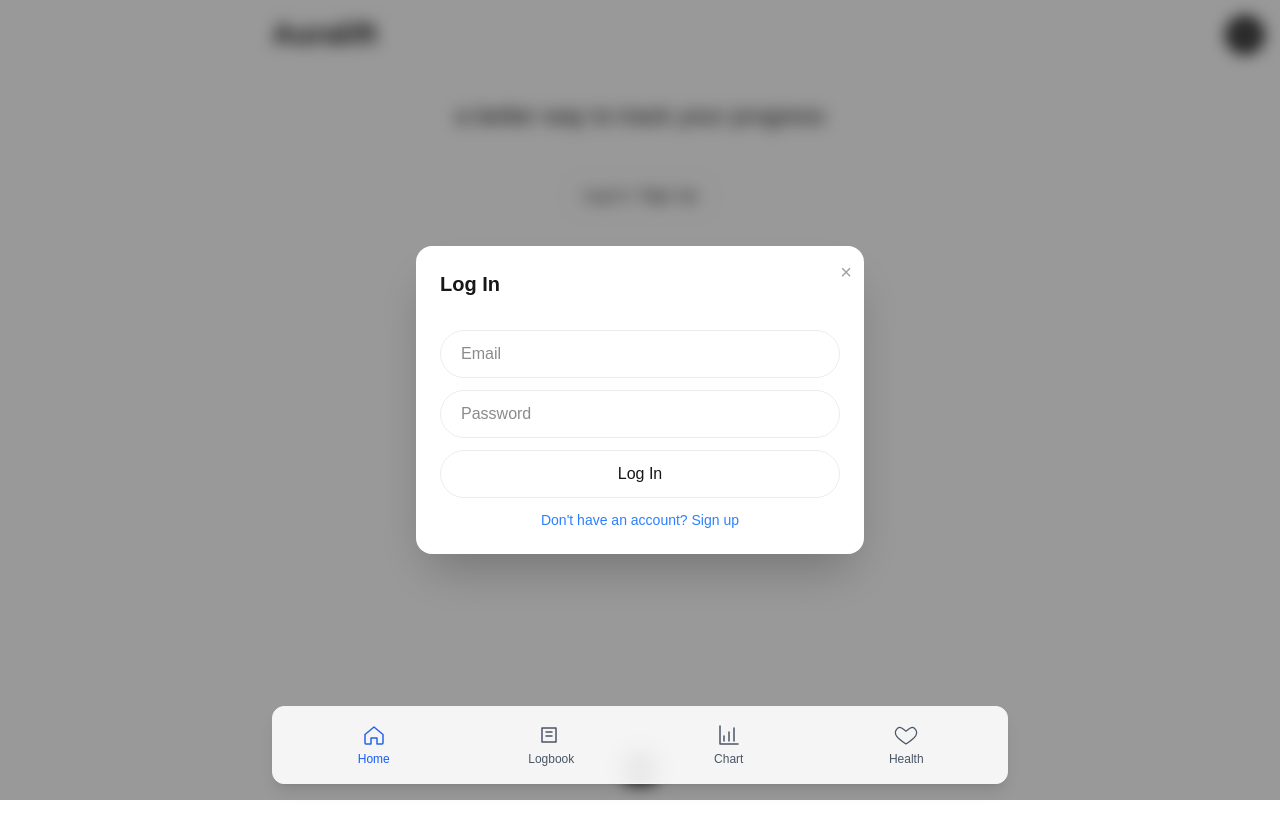
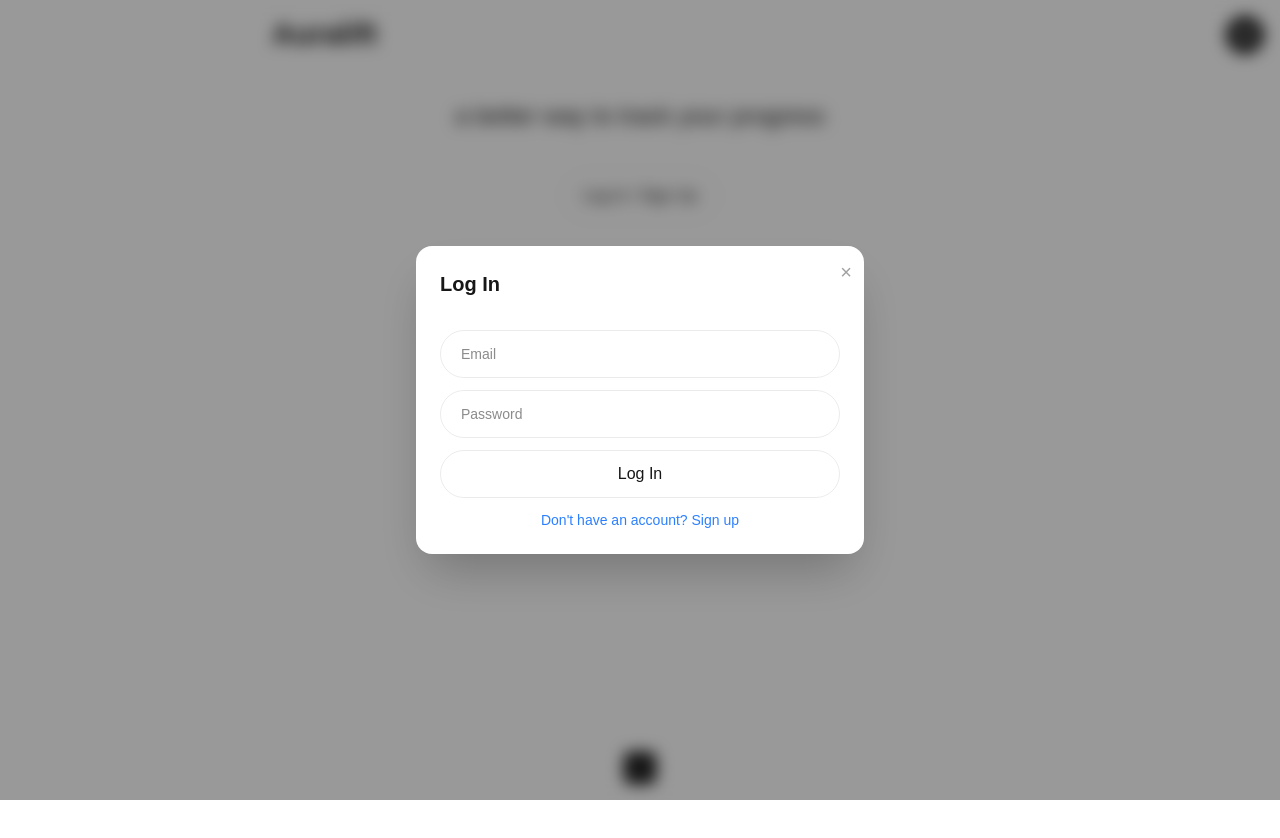
Before and after one commit to Mitchell-Conrad-20/workout-tracker, a Next.js app: page / in a window 1280 px wide. Both pictures are taken after a click on the button "Log In / Sign Up". Shown: the top 838 px of the page. Built offline with nearby package versions, Linux system fonts and the light colour scheme.

Commit message:
Finalized nav updates

```diff
--- a/components/BottomNav.tsx
+++ b/components/BottomNav.tsx
@@ -2,6 +2,7 @@
 import Link from 'next/link';
 import { usePathname } from 'next/navigation';
 import React from 'react';
+import { useAuthModal } from '@/hooks/useAuthModal';
 
 const IconHome = ({ active }: { active?: boolean }) => (
   <svg width="24" height="24" viewBox="0 0 24 24" fill="none" xmlns="http://www.w3.org/2000/svg" aria-hidden>
@@ -35,6 +36,7 @@ const IconHealth = ({ active }: { active?: boolean }) => (
 
 const BottomNav: React.FC = () => {
   const pathname = usePathname();
+  const { isAuthenticated } = useAuthModal();
 
   const items = [
     { href: '/', label: 'Home', Icon: IconHome },
@@ -43,8 +45,10 @@ const BottomNav: React.FC = () => {
     { href: '/health', label: 'Health', Icon: IconHealth },
   ];
 
+  if (!isAuthenticated) return null;
+
   return (
-    <div className="fixed bottom-4 left-0 right-0 z-50 pointer-events-none">
+    <div className="fixed bottom-4 left-0 right-0 z-20 pointer-events-none">
       <div className="max-w-3xl mx-auto px-4 pointer-events-auto">
         <nav className="w-full bg-white/90 dark:bg-neutral-900/90 backdrop-blur rounded-xl shadow-lg border border-gray-100 dark:border-neutral-800 px-3 py-2 flex justify-between items-center">
           {items.map((it) => {
--- a/components/Input.tsx
+++ b/components/Input.tsx
@@ -10,13 +10,13 @@ const Input = React.forwardRef<HTMLInputElement, InputProps>(
       <input
         ref={ref}
         {...props}
-        className="cursor-pointer rounded-full border border-solid border-black/[.08] dark:border-white/[.145] transition-colors duration-200 ease-in-out flex items-center justify-center hover:bg-[#f2f2f2] dark:hover:bg-[#1a1a1a] font-medium text-sm sm:text-base h-10 sm:h-12 px-4 sm:px-5 w-full hover:border-blue-400 dark:hover:border-blue-500"
+  className="cursor-pointer rounded-full border border-solid border-black/[.08] dark:border-white/[.145] transition-colors duration-200 ease-in-out flex items-center justify-center hover:bg-[#f2f2f2] dark:hover:bg-[#1a1a1a] font-medium text-base sm:text-sm h-10 sm:h-12 px-4 sm:px-5 w-full hover:border-blue-400 dark:hover:border-blue-500"
       />
     ) : (
       <input
         ref={ref}
         {...props}
-        className="cursor-pointer rounded-full border border-solid border-transparent transition-colors duration-200 ease-in-out flex items-center justify-center bg-foreground text-background gap-2 hover:bg-[#383838] dark:hover:bg-[#ccc] font-medium text-sm sm:text-base h-10 sm:h-12 px-4 sm:px-5 w-full hover:border-blue-400 dark:hover:border-blue-500"
+  className="cursor-pointer rounded-full border border-solid border-transparent transition-colors duration-200 ease-in-out flex items-center justify-center bg-foreground text-background gap-2 hover:bg-[#383838] dark:hover:bg-[#ccc] font-medium text-base sm:text-sm h-10 sm:h-12 px-4 sm:px-5 w-full hover:border-blue-400 dark:hover:border-blue-500"
       />
     );
   }
--- a/components/Modal.tsx
+++ b/components/Modal.tsx
@@ -27,11 +27,11 @@ const Modal: React.FC<ModalProps> = ({ children, open = false, onClose }) => {
 
   return open ? (
     <div
-      className="transition duration-300 ease-in-out fixed inset-0 z-50 flex items-center justify-center bg-black/40 backdrop-blur-sm px-4"
+      className="transition duration-300 ease-in-out fixed inset-0 z-50 flex items-center justify-center bg-black/40 backdrop-blur-sm px-0 sm:px-4"
       onClick={onClose}
     >
       <div
-        className="relative flex flex-col gap-4 bg-white dark:bg-neutral-900 text-neutral-900 dark:text-neutral-100 p-6 rounded-2xl shadow-2xl max-w-md w-full transition-all max-h-[80vh] overflow-auto"
+        className="relative flex flex-col gap-4 bg-white dark:bg-neutral-900 text-neutral-900 dark:text-neutral-100 p-4 sm:p-6 rounded-none sm:rounded-2xl shadow-2xl max-w-full sm:max-w-md w-full transition-all max-h-[80vh] overflow-auto"
         onClick={(e) => e.stopPropagation()}
       >
         {/* Close Button */}
```
